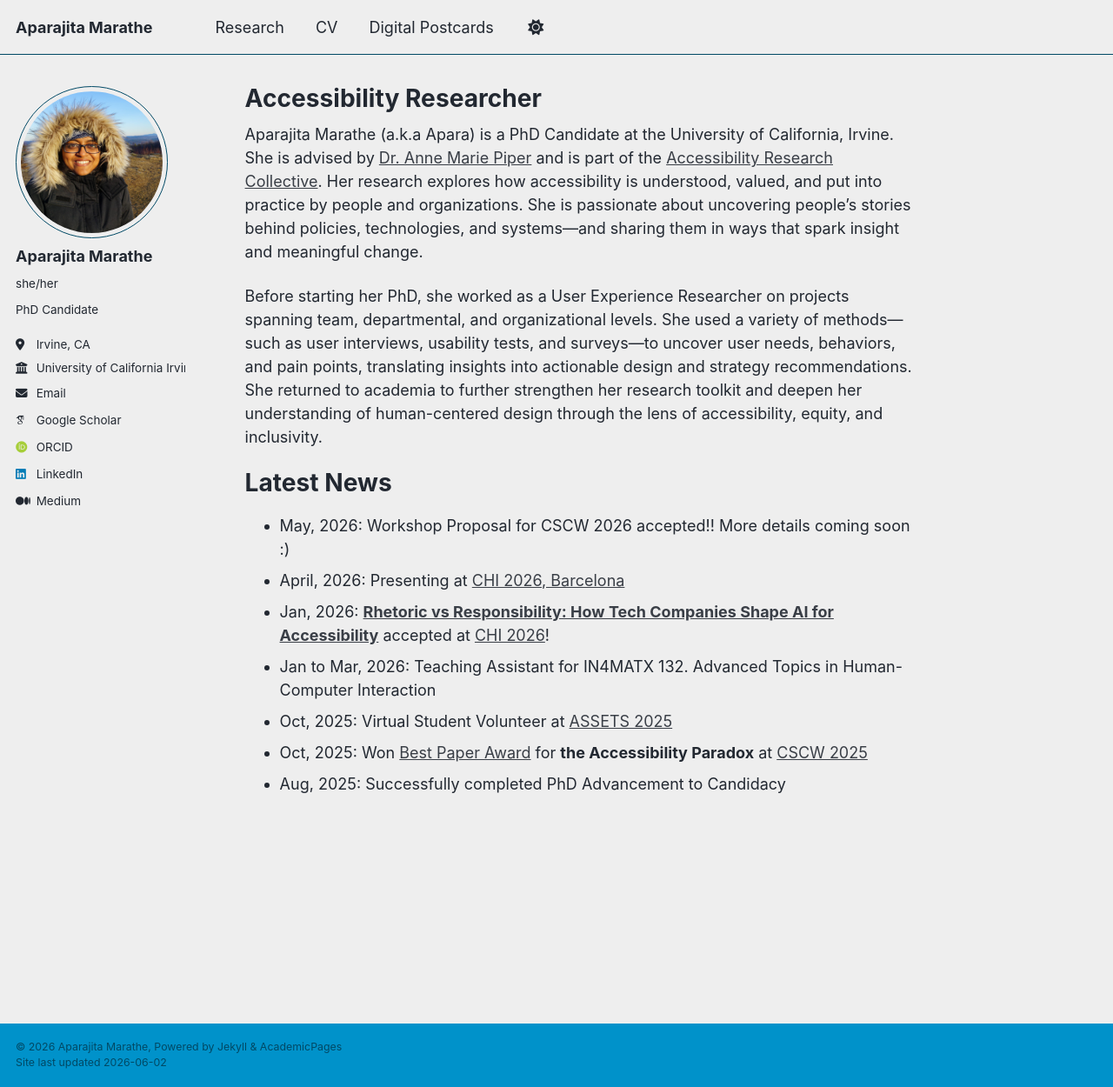
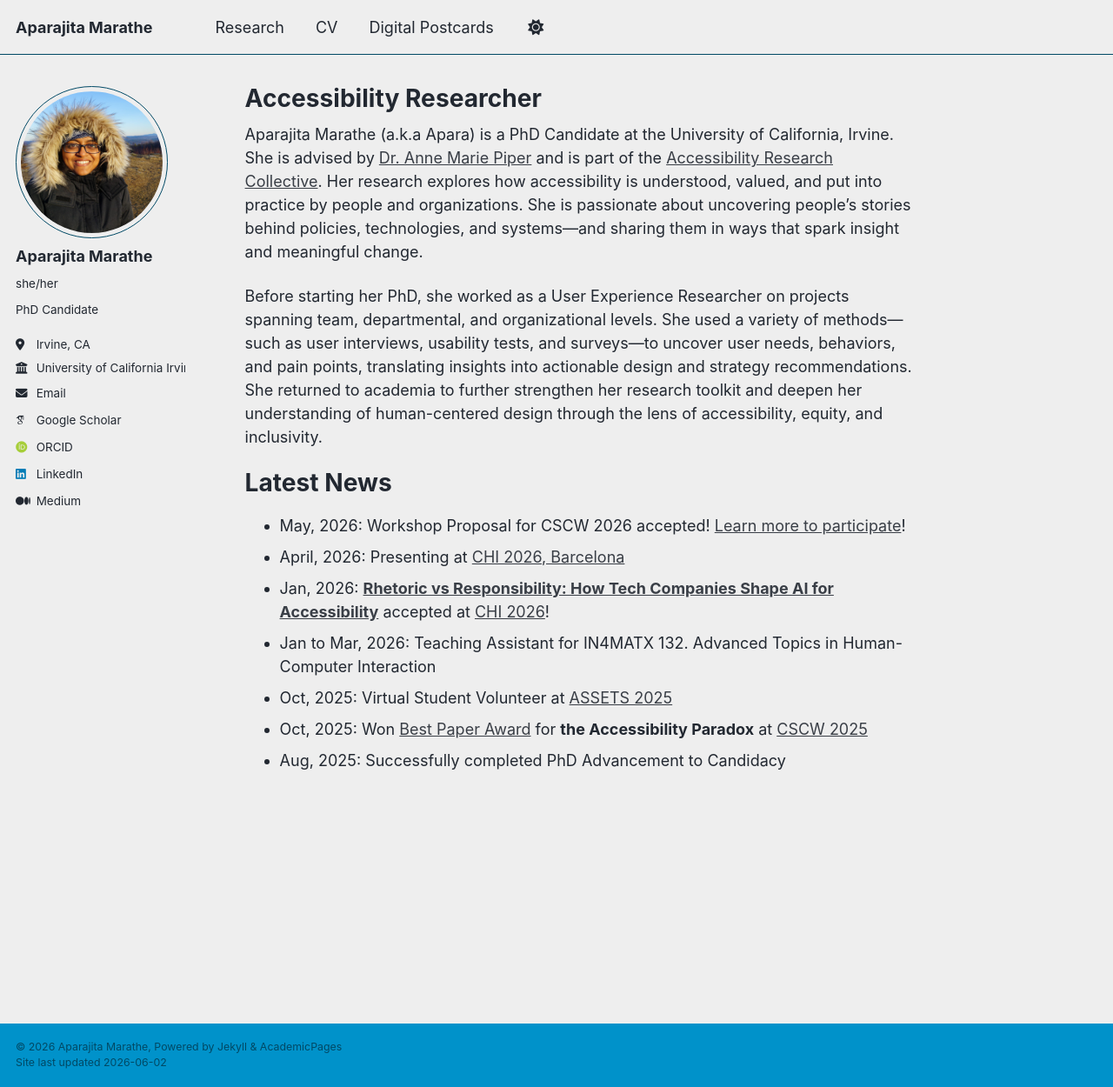
Before and after one commit to aparajitamarathe/aparajitamarathe.github.io, a Jekyll site: the page built from _pages/about.md, in a window 1280 px wide and 1250 px high. Shown: the whole window at 87% size. Built offline with Jekyll 4.4.1, drawn with Linux system fonts in a browser that asks for light colours; some web fonts are replaced.

Commit message:
Revise latest news for CSCW 2026 workshop
Updated workshop proposal acceptance details and added a link for participation.

```diff
--- a/_pages/about.md
+++ b/_pages/about.md
@@ -13,7 +13,7 @@ Before starting her PhD, she worked as a User Experience Researcher on projects
 
 Latest News
 ======
-- May, 2026: Workshop Proposal for CSCW 2026 accepted!! More details coming soon :)
+- May, 2026: Workshop Proposal for CSCW 2026 accepted! [Learn more to participate](https://sites.google.com/uci.edu/workplace-accessibility-cscw26/home)!
 - April, 2026: Presenting at [CHI 2026, Barcelona](https://chi2026.acm.org)
 - Jan, 2026: [**Rhetoric vs Responsibility: How Tech Companies Shape AI for Accessibility**](https://drive.google.com/file/d/1B6F1mVqObJ4DVb7k4TPoRW8g3o5ZYVxr/view?usp=sharing) accepted at [CHI 2026](https://chi2026.acm.org)!
 - Jan to Mar, 2026: Teaching Assistant for IN4MATX 132. Advanced Topics in Human-Computer Interaction
```
